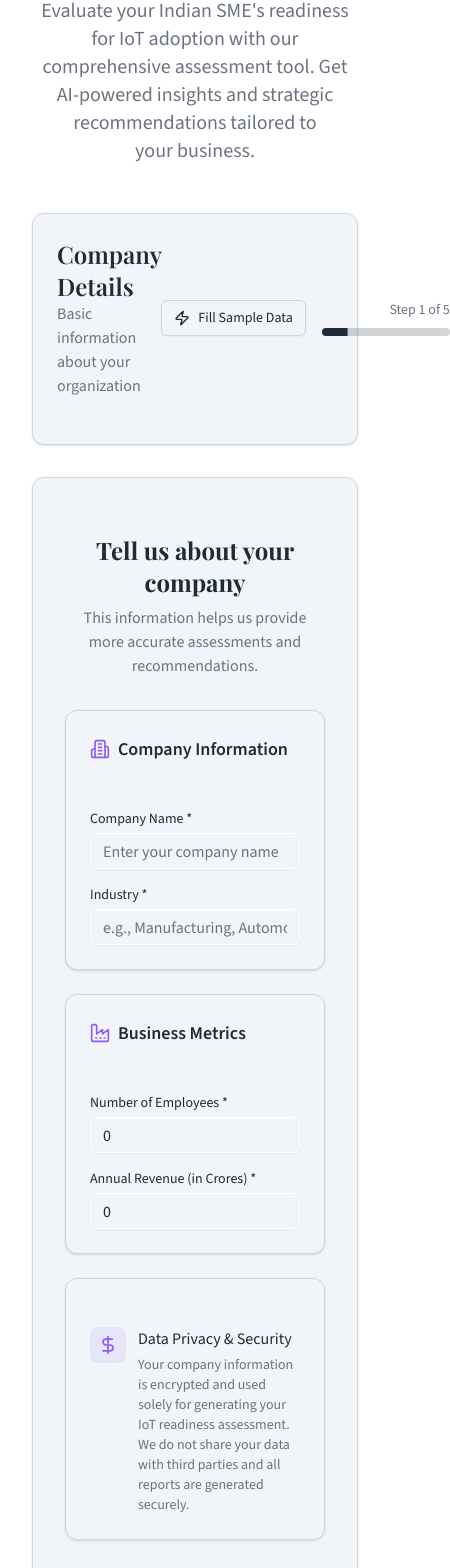
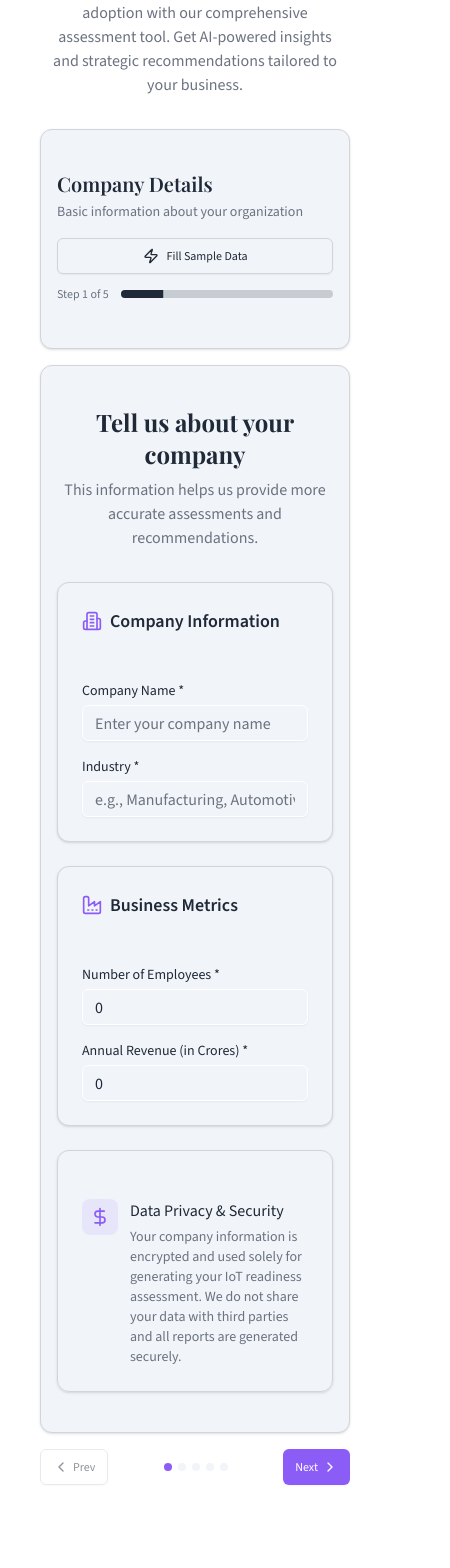
Before and after one commit to Krishil-Parikh/impact-value, a Next.js app in the folder frontend/: page / in a window 390 px wide. Shown: the part 131-1699 px from the top of the page, 450 px wide, since content can reach past the window. After the commit the page ends 1640 px from the top, so only its background shows below. Built offline with nearby package versions, Linux system fonts and the light colour scheme; a web font is replaced by a local one.

Commit message:
Update: Make frontend fully responsive for mobile devices

```diff
--- a/frontend/app/globals.css
+++ b/frontend/app/globals.css
@@ -77,6 +77,7 @@
 @theme inline {
   --font-sans: var(--font-source-sans-pro);
   --font-serif: var(--font-playfair-display);
+  --breakpoint-xs: 480px;
   --color-background: var(--background);
   --color-foreground: var(--foreground);
   --color-card: var(--card);
--- a/frontend/app/page.tsx
+++ b/frontend/app/page.tsx
@@ -3,12 +3,12 @@ import { ISRIAssessmentForm } from "@/components/isri-assessment-form"
 export default function Home() {
   return (
     <main className="min-h-screen bg-background">
-      <div className="container mx-auto px-4 py-8">
-        <div className="text-center mb-12">
-          <h1 className="text-4xl md:text-5xl font-serif font-bold text-primary mb-4 text-balance">
+      <div className="container mx-auto px-4 py-6 sm:py-8">
+        <div className="text-center mb-8 sm:mb-12">
+          <h1 className="text-3xl sm:text-4xl md:text-5xl font-serif font-bold text-primary mb-3 sm:mb-4 text-balance px-2">
             ISRI Assessment Platform
           </h1>
-          <p className="text-xl text-muted-foreground max-w-3xl mx-auto text-pretty">
+          <p className="text-base sm:text-lg md:text-xl text-muted-foreground max-w-3xl mx-auto text-pretty px-4">
             Evaluate your Indian SME's readiness for IoT adoption with our comprehensive assessment tool. Get AI-powered
             insights and strategic recommendations tailored to your business.
           </p>
--- a/frontend/components/form-steps/barriers-step.tsx
+++ b/frontend/components/form-steps/barriers-step.tsx
@@ -82,16 +82,16 @@ export function BarriersStep({ data, onChange }: BarriersStepProps) {
       </div>
 
       <Tabs value={activeCategory} onValueChange={setActiveCategory}>
-        <TabsList className="grid w-full grid-cols-4">
+        <TabsList className="grid w-full grid-cols-2 sm:grid-cols-4 gap-1 h-auto p-1">
           {barrierCategories.map((category) => {
             const completed = getCompletedBarriers(category.barriers)
             const total = category.barriers.length
 
             return (
-              <TabsTrigger key={category.id} value={category.id} className="relative">
-                <div className="flex flex-col items-center gap-1">
-                  <span className="text-xs font-medium">{category.title}</span>
-                  <Badge variant={completed === total ? "default" : "secondary"} className="text-xs">
+              <TabsTrigger key={category.id} value={category.id} className="relative data-[state=active]:bg-secondary py-2 sm:py-3 px-2">
+                <div className="flex flex-col items-center gap-0.5 sm:gap-1">
+                  <span className="text-[10px] sm:text-xs font-medium leading-tight text-center">{category.title}</span>
+                  <Badge variant={completed === total ? "default" : "secondary"} className="text-[9px] sm:text-xs px-1.5 py-0">
                     {completed}/{total}
                   </Badge>
                 </div>
@@ -109,16 +109,16 @@ export function BarriersStep({ data, onChange }: BarriersStepProps) {
               </CardHeader>
             </Card>
 
-            <div className="space-y-6">
+            <div className="space-y-4 sm:space-y-6">
               {category.barriers.map((barrier) => (
                 <Card key={barrier.key}>
-                  <CardHeader>
-                    <CardTitle className="flex items-center gap-3 text-lg">
-                      <div className={`w-3 h-3 rounded-full ${barrier.color}`} />
-                      {barrier.title}
+                  <CardHeader className="p-4 sm:p-6">
+                    <CardTitle className="flex items-center gap-2 sm:gap-3 text-base sm:text-lg">
+                      <div className={`w-2.5 h-2.5 sm:w-3 sm:h-3 rounded-full ${barrier.color}`} />
+                      <span className="text-sm sm:text-base leading-tight">{barrier.title}</span>
                     </CardTitle>
                   </CardHeader>
-                  <CardContent>
+                  <CardContent className="p-4 sm:p-6 pt-0">
                     <BarrierForm
                       barrierKey={barrier.key}
                       data={data[barrier.key] || {}}
--- a/frontend/components/form-steps/cost-factors-step.tsx
+++ b/frontend/components/form-steps/cost-factors-step.tsx
@@ -99,7 +99,7 @@ export function CostFactorsStep({ data, onChange }: CostFactorsStepProps) {
                 <CardDescription>Enter values as percentage of annual revenue</CardDescription>
               </CardHeader>
               <CardContent>
-                <div className="grid gap-4 md:grid-cols-2">
+                <div className="grid gap-4 sm:gap-6">
                   {categoryFactors.map((factor) => (
                     <div key={factor.key} className="space-y-2">
                       <Label htmlFor={factor.key} className="text-sm font-medium">
@@ -131,18 +131,18 @@ export function CostFactorsStep({ data, onChange }: CostFactorsStepProps) {
       </div>
 
       <Card className="bg-muted/50">
-        <CardContent className="pt-6">
-          <div className="flex items-start gap-3">
-            <div className="bg-secondary/10 p-2 rounded-lg">
-              <Calculator className="h-5 w-5 text-secondary" />
+        <CardContent className="pt-4 sm:pt-6 p-4 sm:p-6">
+          <div className="flex items-start gap-2 sm:gap-3">
+            <div className="bg-secondary/10 p-1.5 sm:p-2 rounded-lg flex-shrink-0">
+              <Calculator className="h-4 w-4 sm:h-5 sm:w-5 text-secondary" />
             </div>
             <div>
-              <h3 className="font-medium text-primary mb-1">Cost Factor Guidelines</h3>
-              <p className="text-sm text-muted-foreground mb-2">
+              <h3 className="font-medium text-primary mb-1 text-sm sm:text-base">Cost Factor Guidelines</h3>
+              <p className="text-xs sm:text-sm text-muted-foreground mb-2">
                 These percentages represent how much each cost category contributes to your total annual revenue. For
                 example, if your labour costs are ₹10 crores and your annual revenue is ₹100 crores, enter 10%.
               </p>
-              <p className="text-sm text-muted-foreground">
+              <p className="text-xs sm:text-sm text-muted-foreground">
                 Accurate cost data helps identify which barriers have the highest financial impact on your organization.
               </p>
             </div>
--- a/frontend/components/isri-assessment-form.tsx
+++ b/frontend/components/isri-assessment-form.tsx
@@ -309,29 +309,29 @@ export function ISRIAssessmentForm() {
   const progress = ((currentStep + 1) / steps.length) * 100
 
   return (
-    <div className="max-w-4xl mx-auto">
+    <div className="max-w-4xl mx-auto px-2 sm:px-4">
       {/* Progress Header */}
-      <Card className="mb-8">
-        <CardHeader>
-          <div className="flex items-center justify-between mb-4">
-            <div>
-              <CardTitle className="font-serif text-2xl text-primary">{steps[currentStep].title}</CardTitle>
-              <CardDescription className="text-base">{steps[currentStep].description}</CardDescription>
+      <Card className="mb-4 sm:mb-8">
+        <CardHeader className="p-4 sm:p-6">
+          <div className="flex flex-col sm:flex-row sm:items-center sm:justify-between gap-4">
+            <div className="flex-1">
+              <CardTitle className="font-serif text-xl sm:text-2xl text-primary">{steps[currentStep].title}</CardTitle>
+              <CardDescription className="text-sm sm:text-base mt-1">{steps[currentStep].description}</CardDescription>
             </div>
-            <div className="flex items-center gap-4">
+            <div className="flex flex-col sm:flex-row items-start sm:items-center gap-3 sm:gap-4">
               <Button
                 variant="outline"
                 onClick={fillSampleData}
-                className="flex items-center gap-2 text-sm bg-transparent"
+                className="flex items-center gap-2 text-xs sm:text-sm bg-transparent w-full sm:w-auto"
               >
-                <Zap className="h-4 w-4" />
+                <Zap className="h-3 w-3 sm:h-4 sm:w-4" />
                 Fill Sample Data
               </Button>
-              <div className="text-right">
-                <div className="text-sm text-muted-foreground mb-2">
+              <div className="flex items-center gap-3 w-full sm:w-auto">
+                <div className="text-xs sm:text-sm text-muted-foreground">
                   Step {currentStep + 1} of {steps.length}
                 </div>
-                <Progress value={progress} className="w-32" />
+                <Progress value={progress} className="flex-1 sm:w-32" />
               </div>
             </div>
           </div>
@@ -339,8 +339,8 @@ export function ISRIAssessmentForm() {
       </Card>
 
       {/* Step Content */}
-      <Card className="mb-8">
-        <CardContent className="p-8">
+      <Card className="mb-4 sm:mb-8">
+        <CardContent className="p-4 sm:p-6 lg:p-8">
           {currentStep === 0 && (
             <CompanyDetailsStep
               data={formData.company_details}
@@ -367,46 +367,49 @@ export function ISRIAssessmentForm() {
       </Card>
 
       {/* Navigation */}
-      <div className="flex justify-between items-center">
+      <div className="flex justify-between items-center gap-2 sm:gap-4">
         <Button
           variant="outline"
           onClick={handlePrevious}
           disabled={currentStep === 0}
-          className="flex items-center gap-2 bg-transparent"
+          className="flex items-center gap-1 sm:gap-2 bg-transparent text-xs sm:text-sm px-3 sm:px-4 h-9 sm:h-10"
         >
-          <ChevronLeft className="h-4 w-4" />
-          Previous
+          <ChevronLeft className="h-3 w-3 sm:h-4 sm:w-4" />
+          <span className="hidden xs:inline">Previous</span>
+          <span className="xs:hidden">Prev</span>
         </Button>
 
-        <div className="flex gap-2">
+        <div className="flex gap-1.5 sm:gap-2">
           {steps.map((_, index) => (
             <div
               key={index}
-              className={`w-3 h-3 rounded-full transition-colors ${index <= currentStep ? "bg-secondary" : "bg-muted"}`}
+              className={`w-2 h-2 sm:w-3 sm:h-3 rounded-full transition-colors ${index <= currentStep ? "bg-secondary" : "bg-muted"}`}
             />
           ))}
         </div>
 
         {currentStep < steps.length - 1 ? (
-          <Button onClick={handleNext} className="flex items-center gap-2 bg-secondary hover:bg-secondary/90">
+          <Button onClick={handleNext} className="flex items-center gap-1 sm:gap-2 bg-secondary hover:bg-secondary/90 text-xs sm:text-sm px-3 sm:px-4 h-9 sm:h-10">
             Next
-            <ChevronRight className="h-4 w-4" />
+            <ChevronRight className="h-3 w-3 sm:h-4 sm:w-4" />
           </Button>
         ) : (
           <Button
             onClick={handleSubmit}
             disabled={isSubmitting}
-            className="flex items-center gap-2 bg-secondary hover:bg-secondary/90"
+            className="flex items-center gap-1 sm:gap-2 bg-secondary hover:bg-secondary/90 text-xs sm:text-sm px-3 sm:px-4 h-9 sm:h-10"
           >
             {isSubmitting ? (
               <>
-                <div className="animate-spin rounded-full h-4 w-4 border-b-2 border-white"></div>
-                Generating Reports...
+                <div className="animate-spin rounded-full h-3 w-3 sm:h-4 sm:w-4 border-b-2 border-white"></div>
+                <span className="hidden xs:inline">Generating Reports...</span>
+                <span className="xs:hidden">Generating...</span>
               </>
             ) : (
               <>
-                <Download className="h-4 w-4" />
-                Generate Reports
+                <Download className="h-3 w-3 sm:h-4 sm:w-4" />
+                <span className="hidden xs:inline">Generate Reports</span>
+                <span className="xs:hidden">Generate</span>
               </>
             )}
           </Button>
```
Also changed, not shown: frontend/components/form-steps/kpi-factors-step.tsx (+11 -10 lines).
